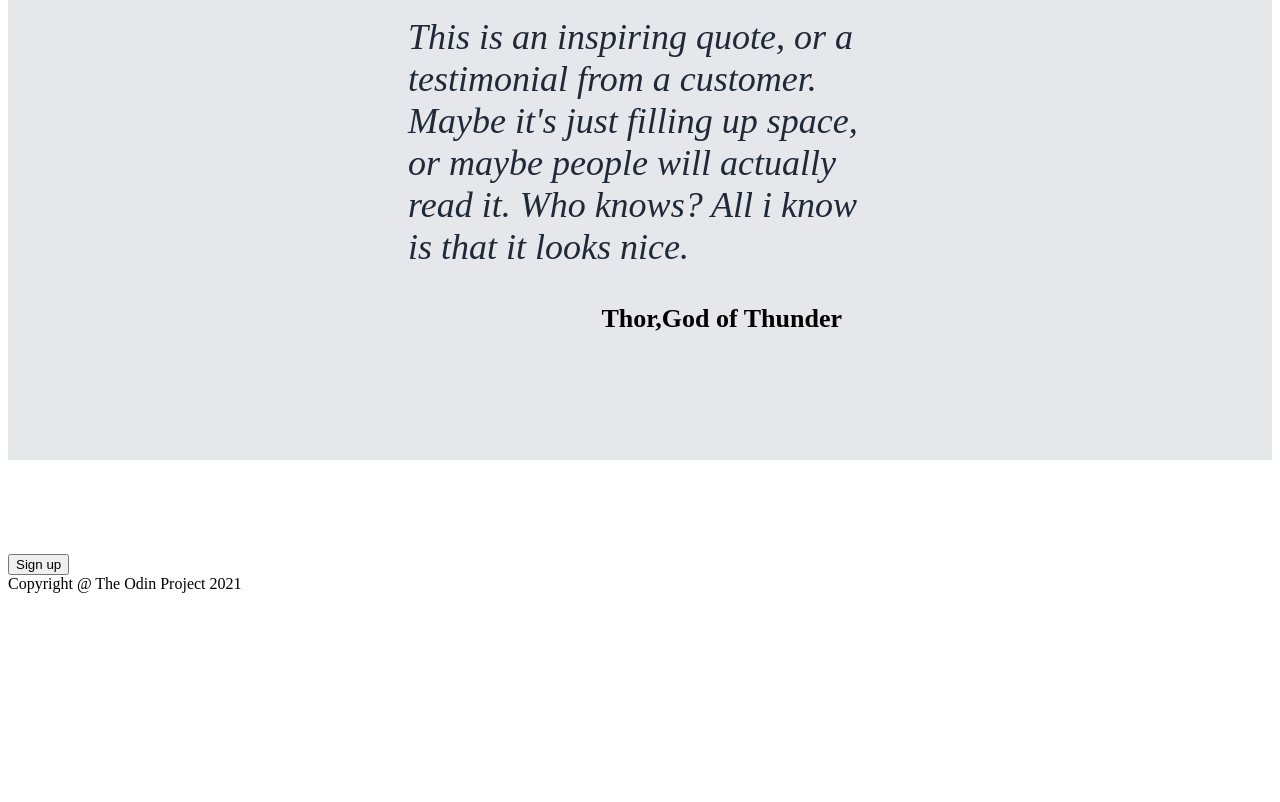
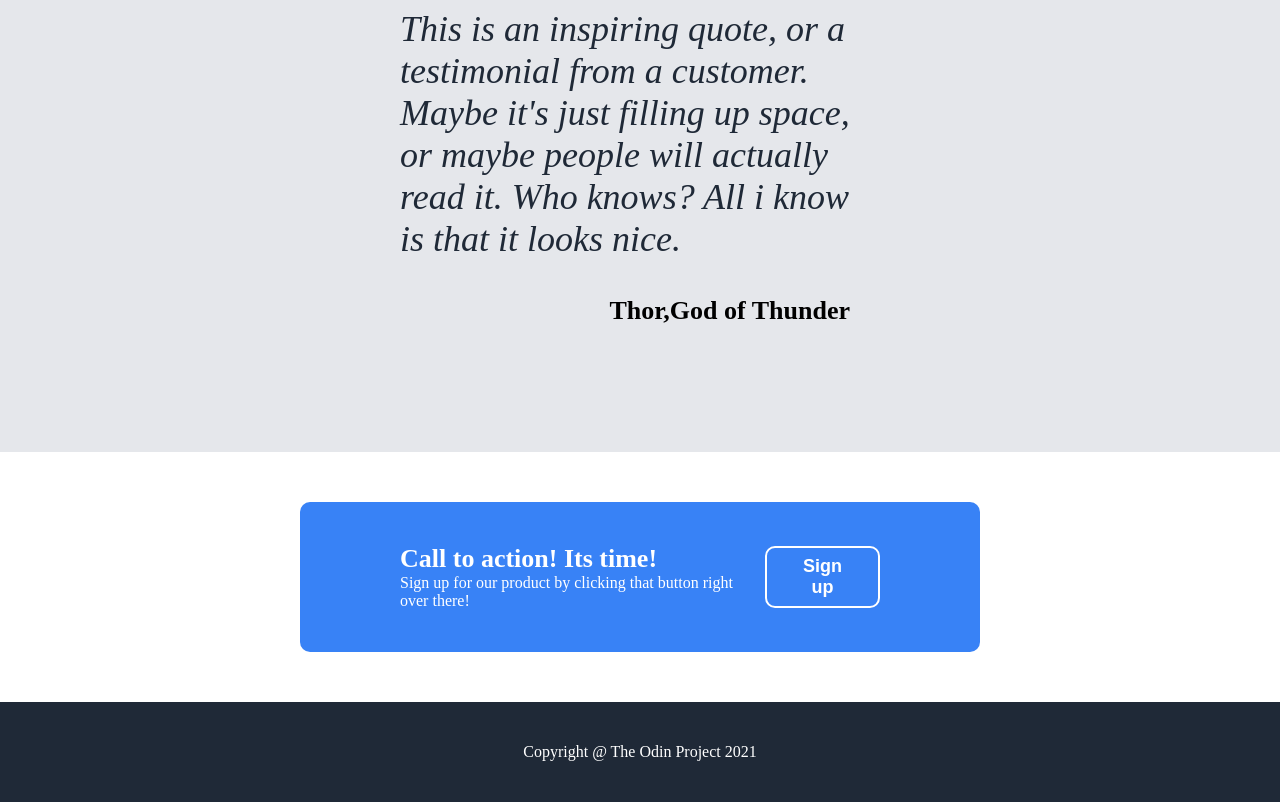
Before and after one commit to Ducksonkeyboard/landing-page, a plain HTML site: page index.html in a window 1280 px wide. Shown: the part 1070-1872 px from the top of the page. Before the commit the page ends 1671 px from the top, so only its background shows below. Drawn offline with Linux system fonts and the light colour scheme.

Commit message:
Stylize call to action and footer

```diff
--- a/index.html
+++ b/index.html
@@ -68,14 +68,16 @@
 
     <div class="sign-up">
         <div class="sign-up-box white">
-            <h3>Call to action</h3>
-            <p>Sign up for our product by clicking that button right over there!</p>
-            <button>Sign up</button>
+            <div class="textbox">
+                <h3>Call to action! Its time!</h3>
+                <p>Sign up for our product by clicking that button right over there!</p>
+            </div class="textbox">
+                <button>Sign up</button>
         </div>
     </div>
 
     <div class="footer">
-        <div class="note">Copyright @ The Odin Project 2021</div>
+        Copyright @ The Odin Project 2021
     </div>
 
 </body>
--- a/style.css
+++ b/style.css
@@ -2,7 +2,9 @@
     font-family: Roboto, 'Open Sans', 'Helvetica Neue', sans-serif'Times New Roman', Times, serif;
     box-sizing: border-box;
 }
-
+body{
+    margin: 0;
+}
 /* color */
 .white{
     color: white;
@@ -147,6 +149,55 @@ ul{
 /* quote */
 
 /* sign up */
+.sign-up{
+    padding: 50px 300px;
+}
+.sign-up-box{
+    background-color: #3882F6;
+    padding: 20px 100px;
+    height: 150px;
+    display: flex;
+    justify-content: space-between;
+    align-items: center;
+    border-radius: 10px;
+}
+.sign-up-box h3{
+    font-weight: 900;
+    font-size: 26px;
+    margin: 0;
+}
+.sign-up-box p{
+    margin: 0;
+}
+.sign-up button{
+    background-color: transparent;
+    color: white;
+    border-color: white;
+    border-style: solid;
+    border-radius: 10px;
+    padding: 8px 26px;
+    height: fit-content;
+    font-weight: bold;
+    font-size: 18px;
+}
+
+/* sign up */
+
+/* footer */
+.footer{
+    background-color: #1F2937;
+    display: flex;
+    justify-content: center;
+    align-items: center;
+    height: 100px;
+    color: white;
+    text-align: center;
+}
 
 
-/* sign up */
+.note{
+    color: white;
+    text-align: center;
+    flex: auto;
+}
+/* footer */
```
